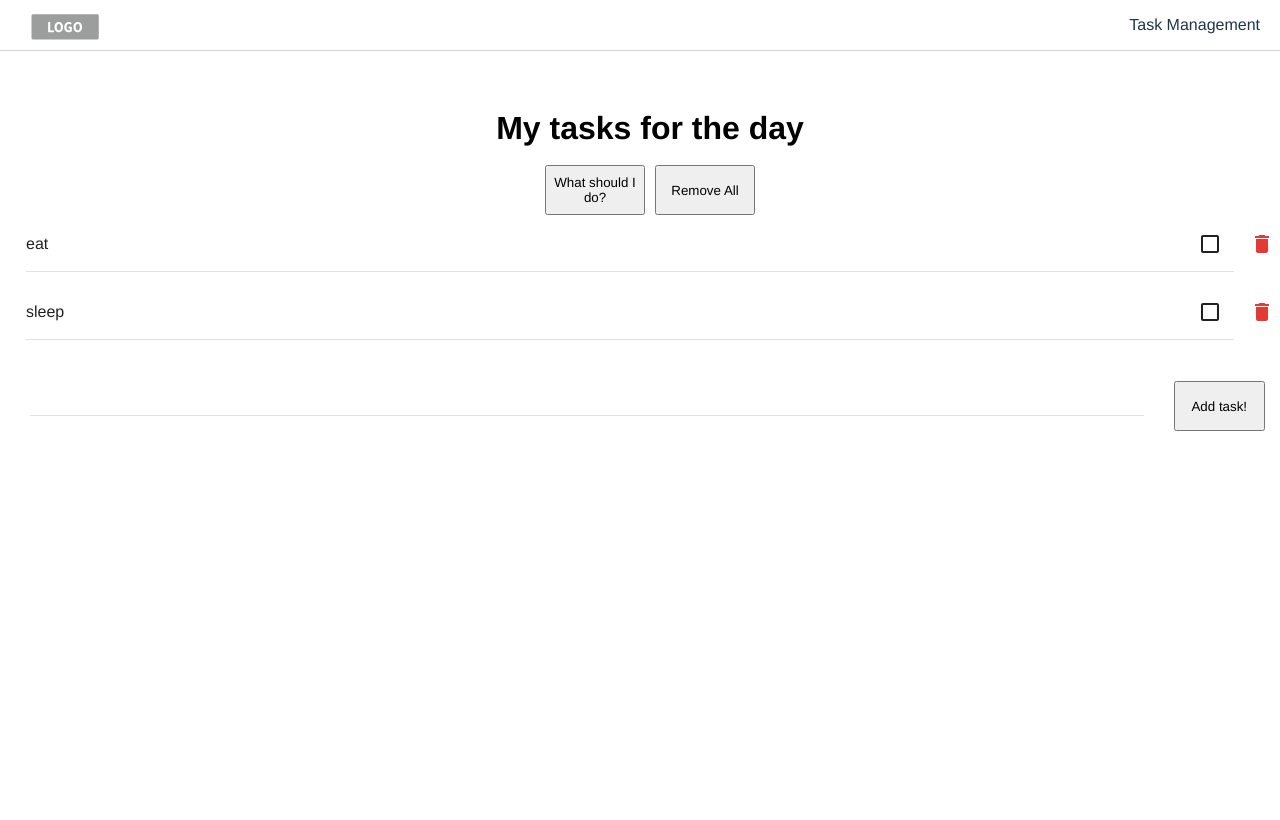
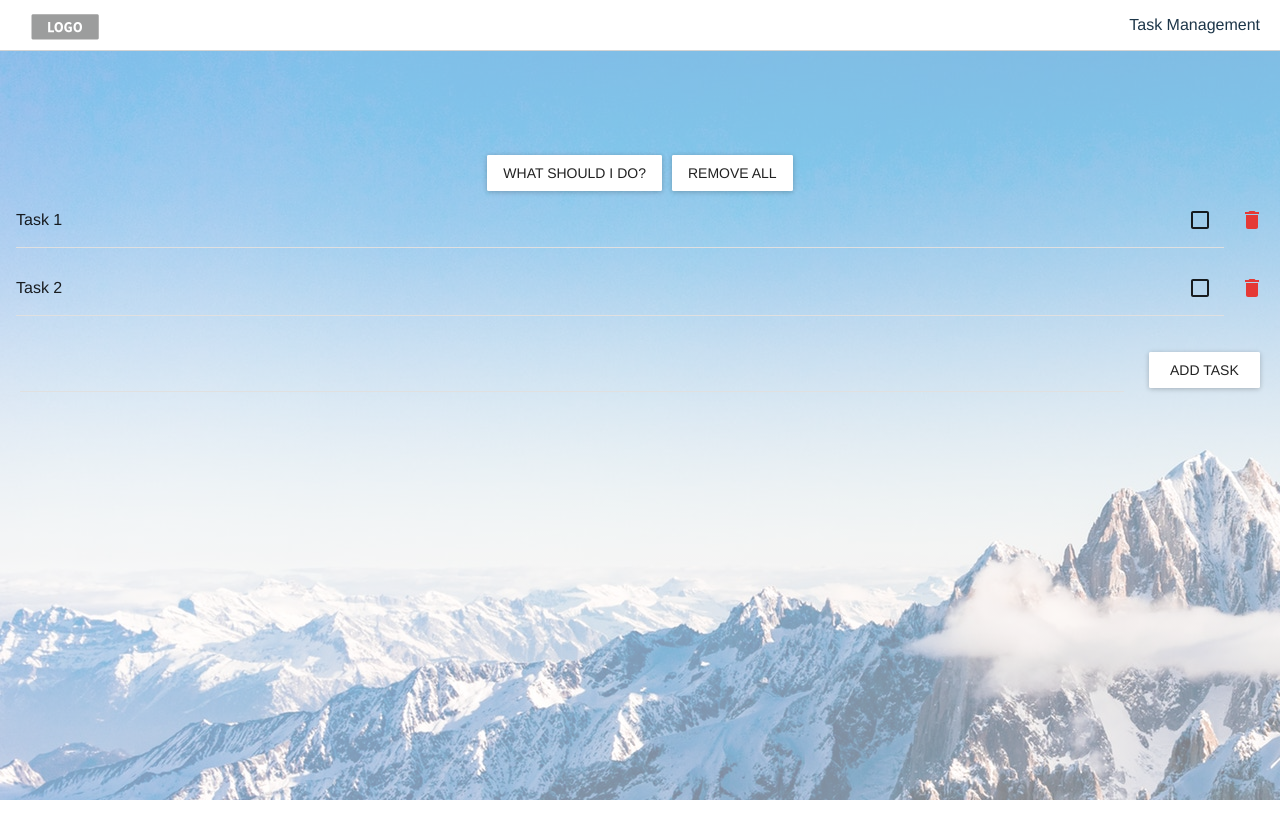
Before and after one commit to ashtonfernandes/task-management-react, a React app: page / in a window 1280 px wide. Built offline with nearby package versions, Linux system fonts and the light colour scheme.

Commit message:
used material ui buttons and alert

```diff
--- a/src/components/home/Home.css
+++ b/src/components/home/Home.css
@@ -1,18 +1,19 @@
 .top-container {
     text-align: center;
+    z-index: 5;
 }
 
 .home-header {
     width: 100%;
     height: 50px;
-    margin-top: 100px;
+    padding-top: 50px;
+    padding-bottom: 50px;
 }
 
 body {
     margin: 0px;
-    padding: 10px;
     width: 100vw;
-    height: 100vh;;
+    height: 100vh;
 }
 
 .button-container {
@@ -21,14 +22,7 @@ body {
 }
 
 .button {
-    width: 100px;
-    height: 50px;
-    margin: 5px;
-}
-
-.button:hover {
-    color: white;
-    background-color: rgb(229, 57, 53);
+    padding: 5px;
 }
 
 .submit-container {
@@ -63,3 +57,13 @@ body {
 .list-checkbox {
     margin-top: 12px
 }
+
+.main-div {
+    background: linear-gradient(rgba(255,255,255,.5), rgba(255,255,255,.5)), url('../../assets/images/mountain.jpeg');
+    height: 100vh;
+}
+
+.add-button {
+    height: 36px;
+    width: 125px;;
+}
--- a/src/components/home/Home.js
+++ b/src/components/home/Home.js
@@ -8,6 +8,9 @@ import Divider from "material-ui/Divider";
 import { ListItem } from "material-ui/List";
 import { blueGrey800, red600 } from "material-ui/styles/colors";
 import TextField from "material-ui/TextField";
+import Dialog from "material-ui/Dialog";
+import FlatButton from "material-ui/FlatButton";
+import RaisedButton from "material-ui/RaisedButton";
 
 class Home extends Component {
   constructor(props) {
@@ -15,31 +18,41 @@ class Home extends Component {
     this.state = {
       isHome: true,
       isLogin: false,
+      open: false,
       option: {
         name: "",
         taskCompleted: false
       },
-      options : [
-        { name:'eat',taskCompleted: false },
-        { name:'sleep',taskCompleted: false }
-      ]
+      options: [
+        { name: "Task 1", taskCompleted: false },
+        { name: "Task 2", taskCompleted: false }
+      ],
+      removeAll: false
     };
   }
 
-  taskCompleted = (value) => {
-    const allOptions = this.state.options.map((option) => {
-        if(option.name === value.name){
-            option.taskCompleted =  !option.taskCompleted
+  handleOpen = () => {
+    this.setState({ open: true });
+  };
+
+  handleClose = () => {
+    this.setState({ open: false });
+  };
+
+  taskCompleted = value => {
+    const allOptions = this.state.options.map(option => {
+      if (option.name === value.name) {
+        option.taskCompleted = !option.taskCompleted;
       }
-        return option
+      return option;
     });
 
     this.setState({
-        options: allOptions,
+      options: allOptions
     });
   };
 
-  onFormSubmit = (e) => {
+  onFormSubmit = e => {
     e.preventDefault();
     if (this.state.option.name !== "") {
       let newTask = this.state.options;
@@ -54,15 +67,14 @@ class Home extends Component {
   };
 
   onMakeDecision = () => {
-    const randomNumber = Math.floor(
-      Math.random() * this.state.options.length
-    );
-    alert(this.state.options[randomNumber]);
+    const randomNumber = Math.floor(Math.random() * this.state.options.length);
+    alert(this.state.options[randomNumber].name);
   };
 
   removeAll = e => {
     this.setState({
-      options: []
+      options: [],
+      removeAll: true
     });
   };
 
@@ -74,7 +86,7 @@ class Home extends Component {
     });
   };
 
-  deleteTask = (option) => {
+  deleteTask = option => {
     let newOptions = this.state.options.filter(function(item) {
       return item !== option;
     });
@@ -84,31 +96,48 @@ class Home extends Component {
   };
 
   render() {
+    const randomNumber = Math.floor(Math.random() * this.state.options.length);
+    const actions = [
+      <FlatButton label="OK" primary={true} onClick={this.handleClose} />
+    ];
     return (
       <div>
-        <div className="top-container">
         <Header
           isLogin={this.state.isLogin}
           isHome={this.state.isHome}
           isDashboard={this.state.isDashboard}
         />
+        <div className="main-div">
+          <div className="top-container">
             <div className="home-header">
-            <h1>My tasks for the day</h1>
+              {/* <h1>My tasks for the day</h1> */}
             </div>
           </div>
-
           <div className="main-conatiner">
             <div className="button-container">
-            <button
-              className="button"
+              <div className="button">
+                <RaisedButton
+                  label="What should I do?"
+                  onClick={this.handleOpen}
                   disabled={this.state.options.length === 0}
-              onClick={this.onMakeDecision}
+                />
+                <Dialog
+                  actions={actions}
+                  modal={false}
+                  open={this.state.open}
+                  onRequestClose={this.handleClose}
                 >
-              What should I do?
-            </button>
-            <button className="button" onClick={this.removeAll}>
-              Remove All
-            </button>
+                  {this.state.removeAll ? (
+                    null
+                  ) : (
+                    <div> {this.state.options[randomNumber].name}</div>
+                  )}
+                </Dialog>
+              </div>
+
+              <div className="button">
+                <RaisedButton label="Remove All" onClick={this.removeAll} />
+              </div>
             </div>
             {this.state.options.map(option => (
               <ListItem
@@ -130,10 +159,14 @@ class Home extends Component {
                   </div>
                 }
               >
-
                 {option.taskCompleted ? (
                   <div className="task-item-completed">
-                  <li style={{ textDecorationLine: 'line-through' }} key={option.name}>{option.name}</li>
+                    <li
+                      style={{ textDecorationLine: "line-through" }}
+                      key={option.name}
+                    >
+                      {option.name}
+                    </li>
                   </div>
                 ) : (
                   <div className="task-item-incomplete">
@@ -153,9 +186,15 @@ class Home extends Component {
                   value={this.state.option.name}
                   onChange={this.handleInputChange}
                 />
-              <button className="button">Add task!</button>
+                <RaisedButton
+                  className="add-button"
+                  label="Add Task"
+                  onClick={this.handleOpen}
+                  disabled={this.state.options.length === 0}
+                />
               </div>
             </form>
+          </div>
         </div>
       </div>
     );
```
Also changed, not shown: src/assets/images/mountain.jpeg (added). Lines whose indentation alone changed are shown as unchanged.
